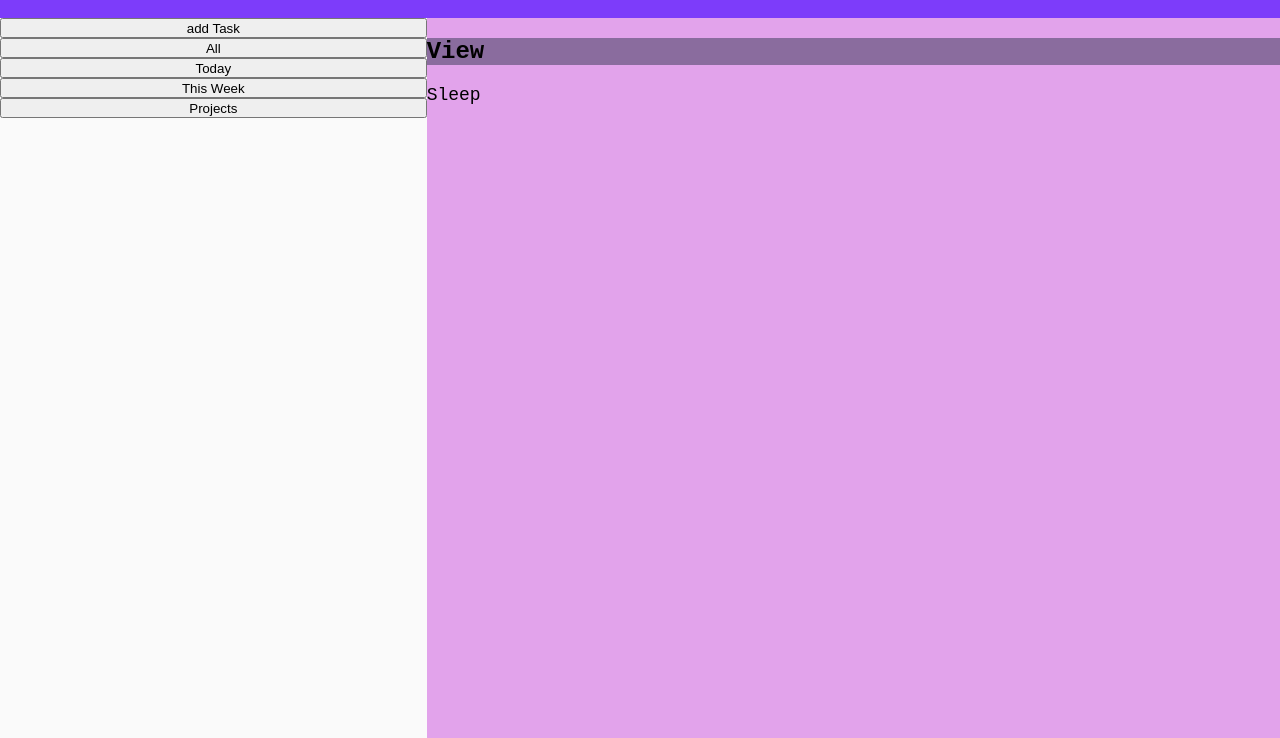
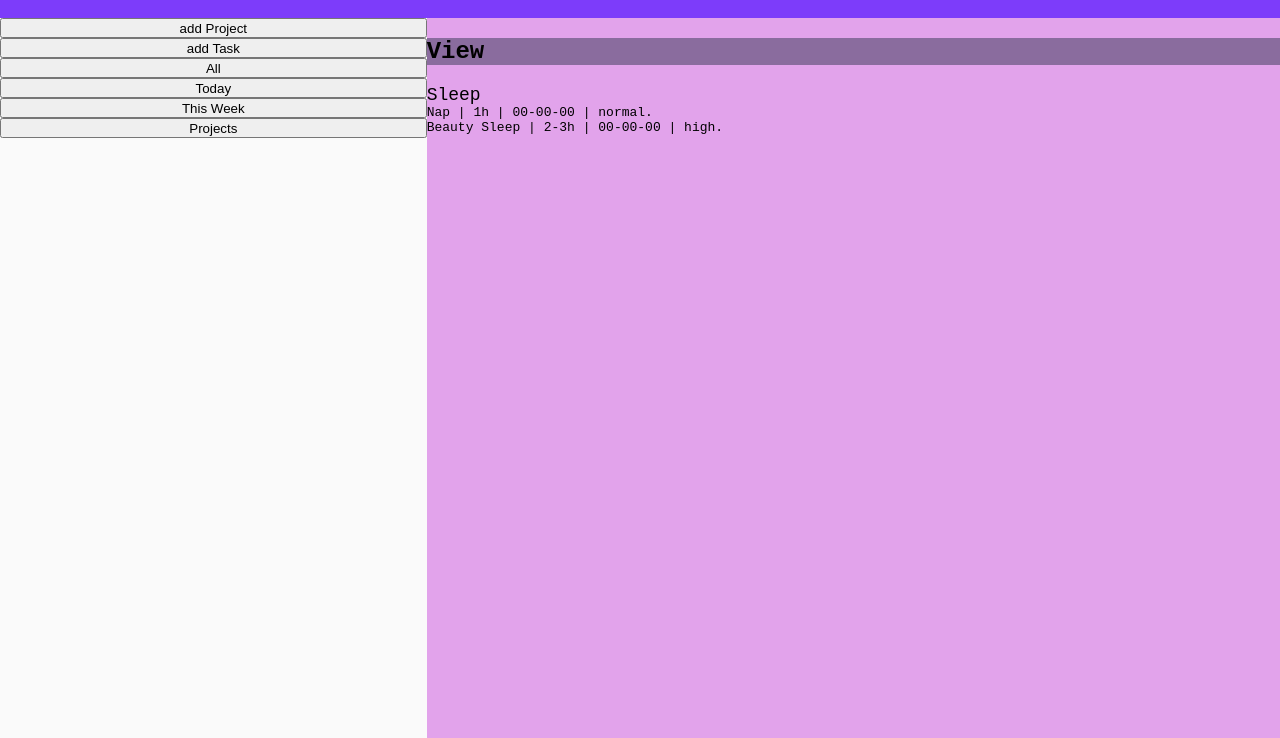
Before and after one commit to EliasBach/odin-js-4, a website built with webpack: page src/template.html in a window 1280 px wide. Shown: the part 62-800 px from the top of the page. Built offline with nearby package versions, Linux system fonts and the light colour scheme.

Commit message:
first implementation of adding tasks to DOM

```diff
--- a/src/dom.js
+++ b/src/dom.js
@@ -3,19 +3,20 @@ const DOMUtils = {
     container : document.querySelector(".container"),
 
     appendToContainer(project) {
-        // format project into new DOM-element
         let projectElement = document.createElement("div")
         projectElement.setAttribute("class", "project")
         projectElement.textContent = project.title
-        // select container to add to
-        // add element to selected container
         DOMUtils.container.appendChild(projectElement)
     },
 
     appendToProject(task, projectElement) {
-        // format task into new DOM-element
-        // select project
-        // add element to selected project
+        let taskElement = document.createElement("div")
+        taskElement.setAttribute("class", "task")
+        taskElement.textContent = `${task.title}
+                                    | ${task.description}
+                                    | ${task.dueDate}
+                                    | ${task.priority}.`
+        projectElement.appendChild(taskElement)
     }
 }
 
--- a/src/index.js
+++ b/src/index.js
@@ -39,3 +39,6 @@ const TestProject = addProject("Sleep")
 TestProject.addTask("Nap", "1h", "00-00-00", "normal")
 TestProject.addTask("Beauty Sleep", "2-3h", "00-00-00", "high")
 DOMUtils.appendToContainer(TestProject)
+
+let testprojectelement = document.querySelector(".project")
+TestProject.tasks.forEach((task) => DOMUtils.appendToProject(task, testprojectelement))
--- a/src/styles.css
+++ b/src/styles.css
@@ -40,3 +40,7 @@ h2 {
 .project {
     font-size: large;
 }
+
+.task {
+    font-size: small;
+}
--- a/src/template.html
+++ b/src/template.html
@@ -11,6 +11,8 @@
             <h1>Odin TO-DO List</h1>
         </div>
         <div class="sidebar">
+            <button class="add" id="add_proj">add Project</button>
+            <br>
             <button class="add" id="add_task">add Task</button>
             <br>
             <button class="view">All</button>
```
